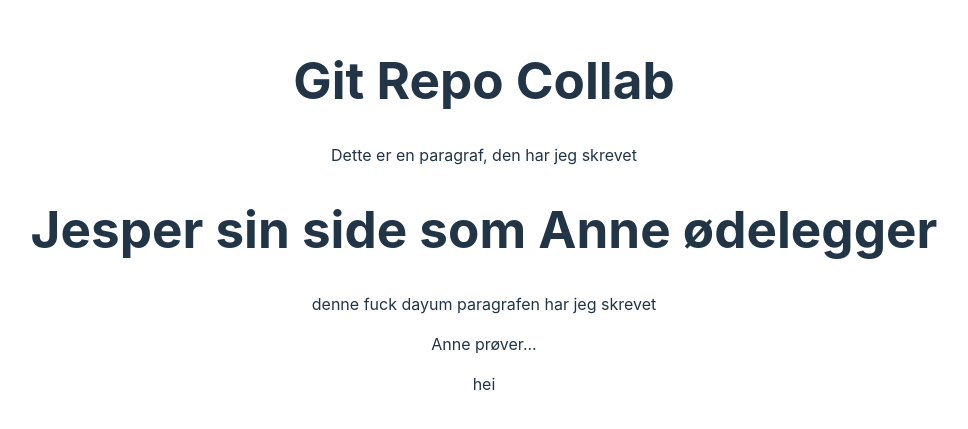
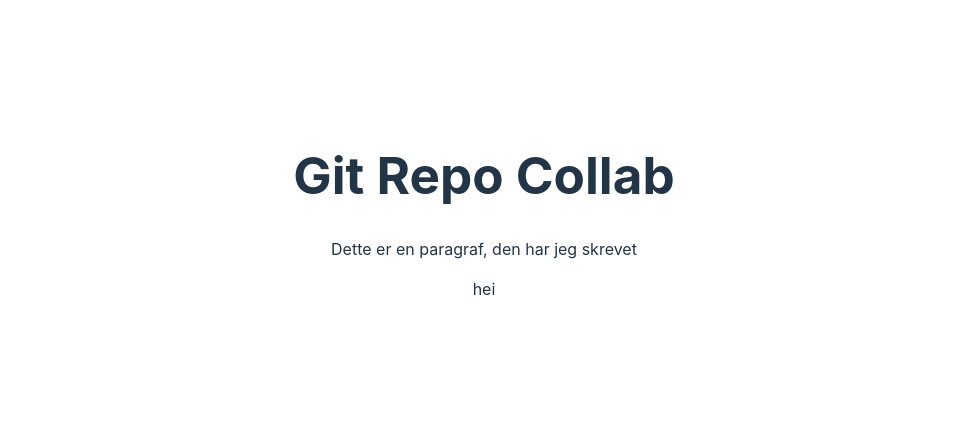
Before and after one commit to JesperMyhre/gitrepocollab, a React (Vite) app: page / in a window 1280 px wide. Shown: the part 185-614 px from the top of the page, without its empty margins (156-1124 px from the left). Built offline with nearby package versions, Linux system fonts and the light colour scheme.

Commit message:
endringer igjen

```diff
--- a/src/App.jsx
+++ b/src/App.jsx
@@ -5,9 +5,6 @@ function App() {
     <>
       <h1>Git Repo Collab</h1>
       <p>Dette er en paragraf, den har jeg skrevet</p>
-      <h1>Jesper sin side som Anne ødelegger</h1>
-      <p>denne fuck dayum paragrafen har jeg skrevet</p>
-      <p>Anne prøver...</p>
       <p>hei</p>
     </>
   );
```
